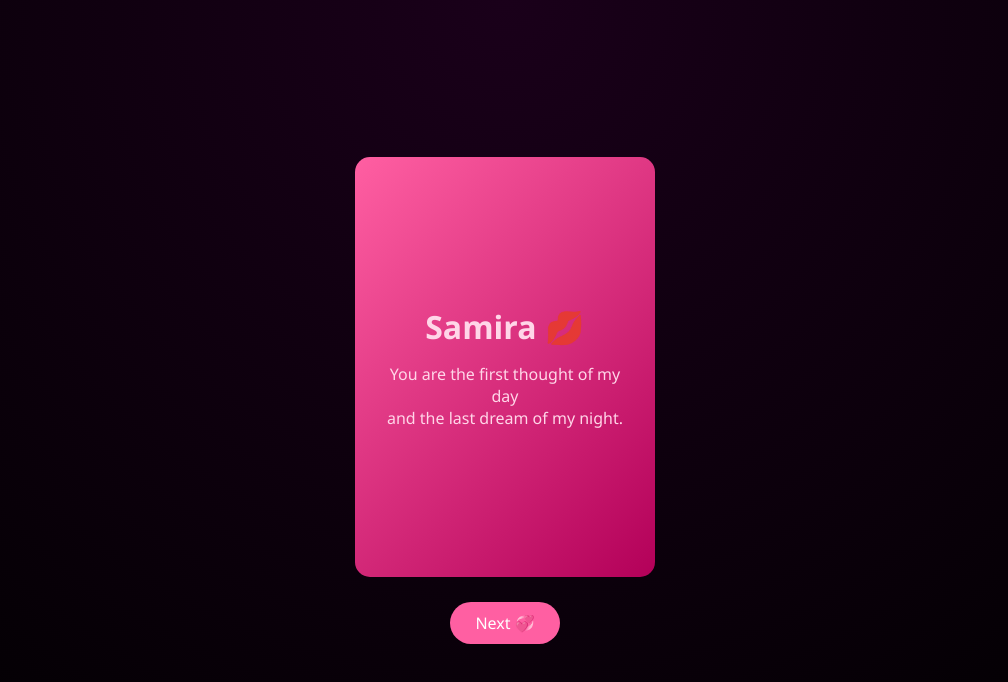
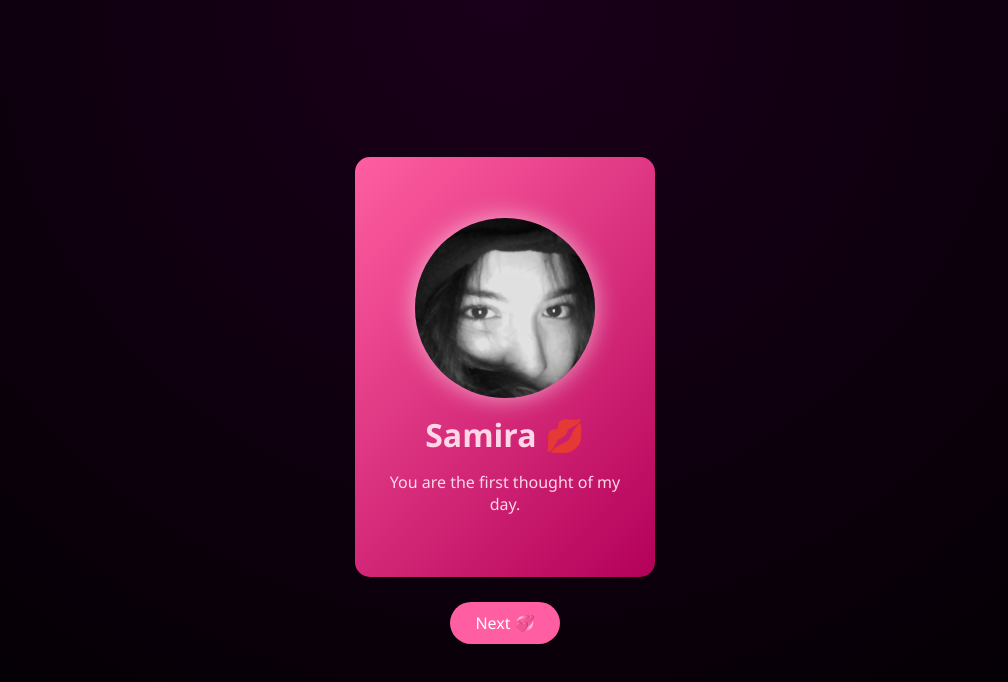
Before and after one commit to mehboobsamira/Mommy, a plain HTML site: page index.html in a window 1280 px wide. Shown: the whole page, without its empty margins (135-1143 px from the left). Drawn offline with Linux system fonts and the light colour scheme.

Commit message:
Update index.htmlq

```diff
--- a/index.html
+++ b/index.html
@@ -2,31 +2,33 @@
 <html lang="en">
 <head>
   <meta charset="UTF-8">
-  <title>Samira Flipbook 💖</title>
+  <title>Samira 💖 Flipbook</title>
   <meta name="viewport" content="width=device-width, initial-scale=1.0">
   <link rel="stylesheet" href="style.css">
 </head>
 <body>
 
 <div class="book">
+
+  <!-- PAGE 1 -->
   <div class="page active">
+    <img src="samira1.jpg" alt="Samira">
     <h1>Samira 💋</h1>
-    <p>You are the first thought of my day<br>and the last dream of my night.</p>
+    <p>You are the first thought of my day.</p>
   </div>
 
+  <!-- PAGE 2 -->
   <div class="page">
-    <img src="images/samira1.jpg">
+    <img src="samira2.jpg" alt="Samira">
     <p>Your smile turns ordinary moments into magic.</p>
   </div>
 
+  <!-- PAGE 3 -->
   <div class="page">
-    <img src="images/samira2.jpg">
+    <h2>Forever & Always ❤️</h2>
     <p>Every heartbeat whispers your name.</p>
   </div>
 
-  <div class="page">
-    <h2>Forever & Always ❤️</h2>
-  </div>
 </div>
 
 <button id="next">Next 💞</button>
```
